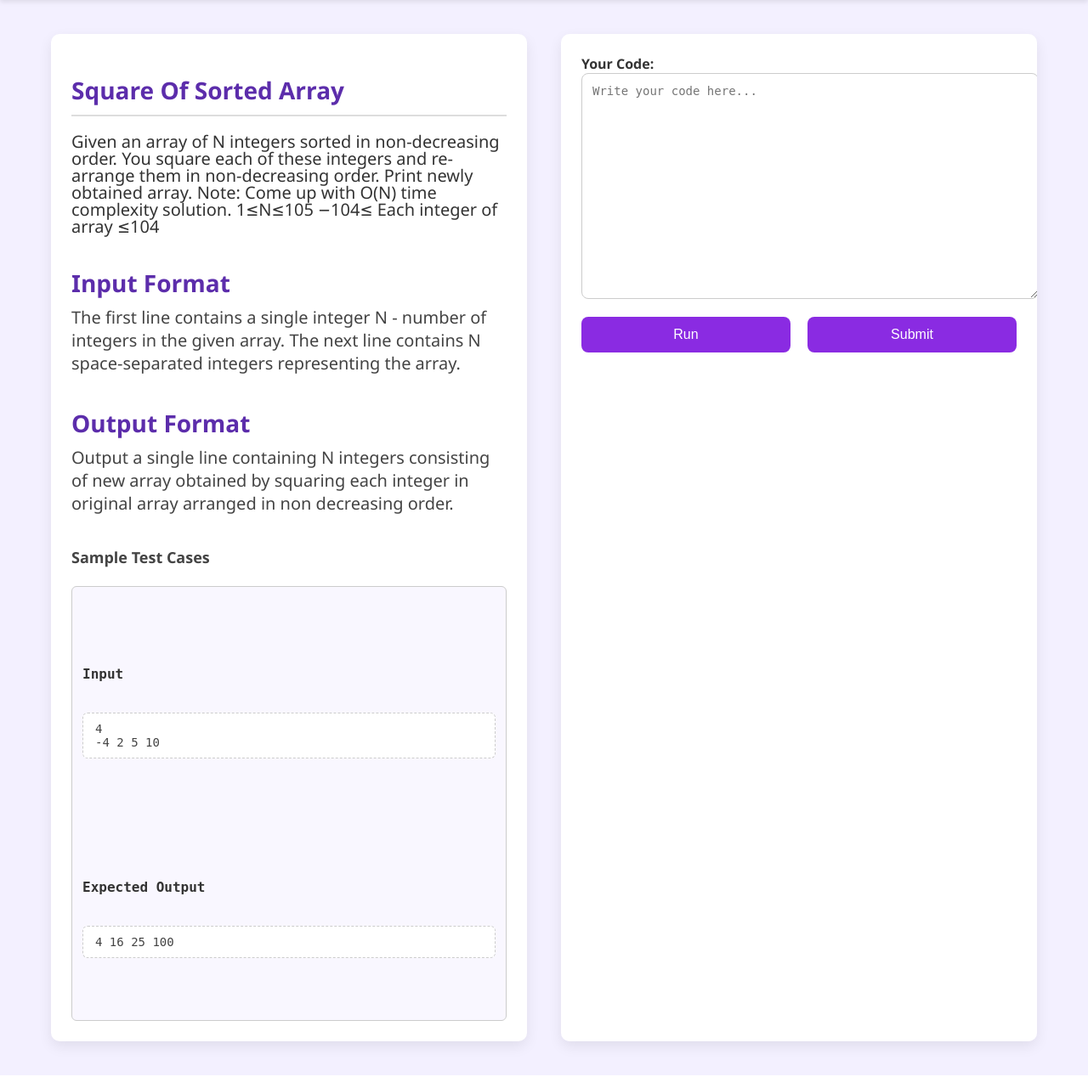
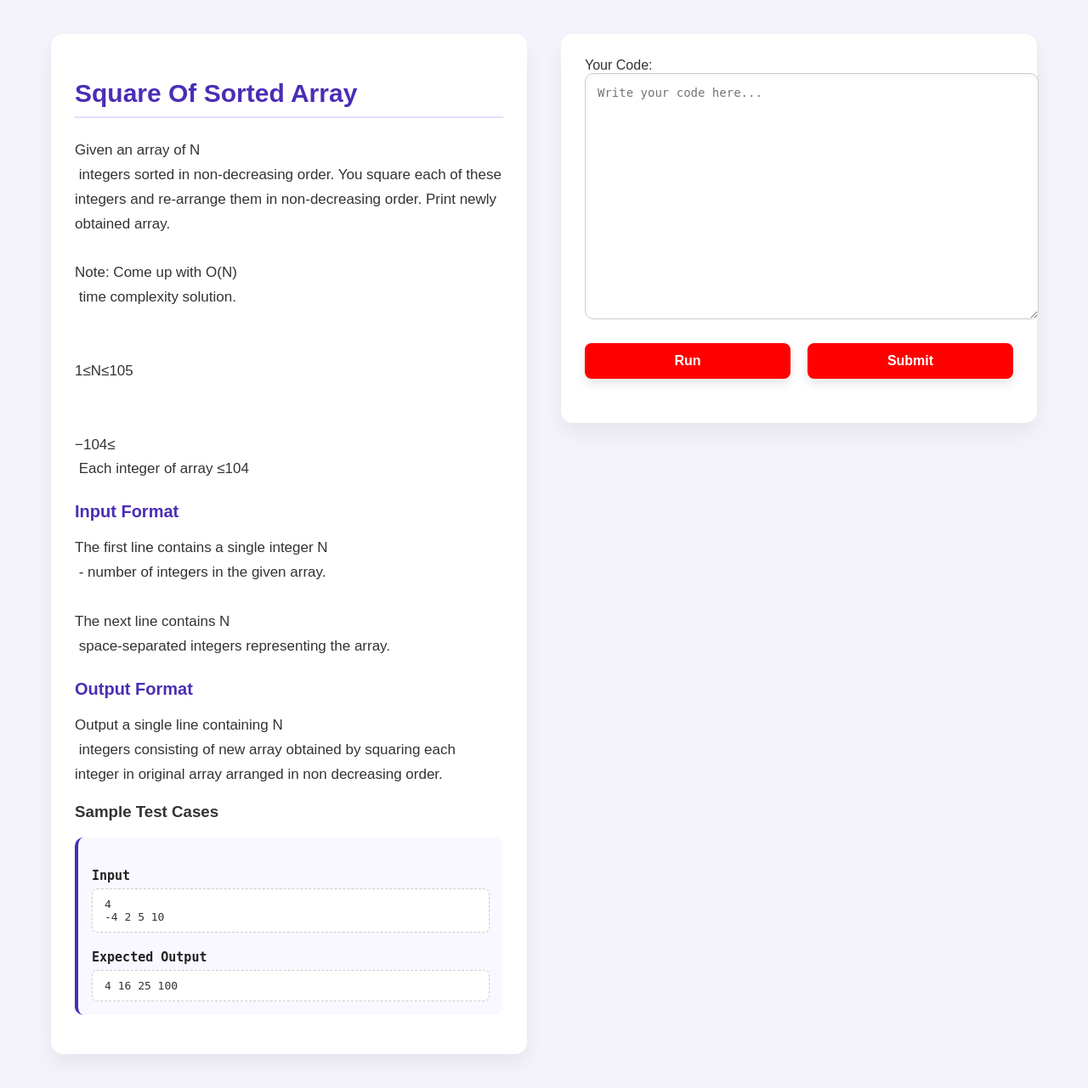
Before and after one commit to premaaryagithub/OJ_PROJECT, a Django app: page /problems/1/ in a window 1280 px wide. Shown: the part 82-1363 px from the top of the page at 85% size. Run offline with Django 5.2, Linux system fonts and the light colour scheme; a user stored in the database is signed in; data comes from the database, SQL or seed files in the repository; both versions use the stored data as it was after the commit.

```diff
--- a/oj_project/authentication/models.py
+++ b/oj_project/authentication/models.py
@@ -22,6 +22,8 @@ class TestCase(models.Model):
     problem = models.ForeignKey(Problem, on_delete=models.CASCADE, related_name='testcases')
     input_data = models.TextField()
     expected_output = models.TextField()
+    def __str__(self):
+        return f"{self.problem.title}"
 
 class Submission(models.Model):
     user = models.ForeignKey(User, on_delete=models.CASCADE)
--- a/oj_project/authentication/templates/problem_page.html
+++ b/oj_project/authentication/templates/problem_page.html
@@ -2,84 +2,65 @@
 {% block content %}
 <style>
   .problem-page {
-    display: grid;
-    grid-template-columns: 1fr 1fr;
-    min-height: 100vh;
+  display: flex;
+  justify-content: space-between;
+  align-items: flex-start;
   padding: 40px 60px;
   gap: 40px;
-    font-family: 'Segoe UI', Tahoma, sans-serif;
+  font-family: 'Poppins', sans-serif;
+  background-color: #f4f2fa;
 }
 
+/* Panel Layout */
 .left-panel, .right-panel {
-    background-color: white;
-    padding: 24px;
-    border-radius: 10px;
-    box-shadow: 0 6px 16px rgba(0,0,0,0.08);
-    overflow-y: auto;
+  background-color: #ffffff;
+  padding: 28px;
+  border-radius: 14px;
+  box-shadow: 0 12px 24px rgba(0,0,0,0.06);
+  flex: 1;
 }
 
+/* Headings */
 .left-panel h2 {
-    font-size: 28px;
-    color: #5c2dab;
-    border-bottom: 2px solid #ddd;
+  font-size: 30px;
+  font-weight: 700;
+  color: #4a2db6;
+  border-bottom: 2px solid #e3dffc;
   padding-bottom: 10px;
-    margin-bottom: 20px;
+  margin-bottom: 24px;
 }
 
-  .left-panel p {
-    font-size: 16px;
+/* Problem Text */
+.problem-description,
+.format-section p {
+  font-size: 17px;
+  line-height: 1.7;
   color: #333;
-    margin-bottom: 12px;
+  white-space: pre-wrap;
 }
 
-  .testcase-block {
-  margin-top: 20px;
-  display: flex;
-  flex-direction: column;
-  gap: 12px;
+/* Format Headings */
+.format-section h4 {
+  font-size: 20px;
+  color: #4a2db6;
+  margin-top: 24px;
+  margin-bottom: 8px;
 }
 
-.testcase-block h3 {
-  font-size: 18px;
-  color: #444;
-  margin-bottom: 10px;
-}
-
-/* Individual test case styling */
+/* Test Cases */
 .testcase {
+  border-left: 4px solid #4a2db6;
   background-color: #f9f7ff;
-  border: 1px solid #ccc;
-  padding: 12px;
-  border-radius: 6px;
+  padding: 16px;
+  border-radius: 10px;
+  margin-bottom: 18px;
   font-family: monospace;
-  white-space: pre-wrap;
-  width: 100%;
-  box-sizing: border-box;
-  transition: max-height 0.3s ease;
-}
-
-/* Adjust height if only one test case is present */
-.testcase-block:has(.testcase:nth-child(2)) .testcase {
-  max-height: 100%;
-}
-
-.testcase-block:has(.testcase:nth-child(1):nth-last-child(1)) .testcase {
-  max-height: 160px;
-}
-
-  .testcase pre {
-  white-space: pre-wrap;
-  font-family: monospace;
-}
-.testcase-section {
-  margin-bottom: 16px;
 }
 
 .testcase-section h4 {
+  font-size: 15px;
+  color: #222;
   margin-bottom: 6px;
-  font-size: 16px;
-  color: #333;
-  font-weight: 600;
 }
 
 .testcase-content {
@@ -88,90 +69,72 @@
   padding: 10px 14px;
   border-radius: 6px;
   white-space: pre-wrap;
-  font-family: monospace;
-  font-size: 14px;
-  color: #444;
 }
 
-
-
-  .right-panel label {
-    font-weight: bold;
-  }
-
+/* Code Textarea */
 textarea {
   width: 100%;
-    height: 240px;
+  height: 260px;
   font-family: monospace;
   font-size: 14px;
   border: 1px solid #ccc;
-    border-radius: 8px;
-    padding: 12px;
+  border-radius: 10px;
+  padding: 14px;
+  box-shadow: inset 0 2px 6px rgba(0,0,0,0.05);
+  margin-bottom: 24px;
   resize: vertical;
 }
 
+/* Buttons */
 .button-bar {
   display: flex;
   gap: 20px;
-    margin-top: 16px;
+  margin-bottom: 24px;
 }
 
 .button-bar button {
   flex: 1;
-    padding: 12px;
+  padding: 12px 18px;
   font-size: 16px;
-    background-color: blueviolet;
+  font-weight: 600;
+  background-color:red;
   color: white;
   border: none;
   border-radius: 8px;
   cursor: pointer;
-    transition: background-color 0.3s ease;
+  box-shadow: 0 6px 12px rgba(0,0,0,0.1);
+  transition: transform 0.2s, box-shadow 0.3s;
 }
 
 .button-bar button:hover {
-    background-color: indigo;
+  transform: translateY(-2px);
+  box-shadow: 0 10px 18px rgba(0,0,0,0.15);
+  background-color: green;
 }
 
-  /* .verdict-box {
-    margin-top: 24px;
-    padding: 12px;
-    border-radius: 6px;
+/* Verdict Box */
+.verdict-box {
+  padding: 16px;
+  border-radius: 8px;
   font-weight: bold;
   font-size: 16px;
-    background-color: #f6f6f6;
-    text-align: center;
+  background-color: #eae6ff;
   color: {% if verdict == 'Accepted' %}green{% else %}crimson{% endif %};
   border: 1px solid {% if verdict == 'Accepted' %}green{% else %}crimson{% endif %};
-  } */
-  /* Problem description paragraph */
-.left-panel .problem-description {
-  font-size: 20px;
-  color: #333;
-  line-height: 1.0;
-  margin-bottom: 10px;
+  box-shadow: 0 4px 10px rgba(0,0,0,0.05);
+  animation: fadeIn 0.5s ease-in-out;
 }
 
-/* Input & Output Format styling */
-.format-section {
-  margin-bottom: 10px;
-}
-
-.format-section h4 {
-  font-size: 28px;
-  margin-bottom: 8px;
-  color: #5c2dab;
-}
-
-.format-section p {
-  font-size: 20px;
-  color: #444;
-  margin: 0;
+/* Verdict Animation */
+@keyframes fadeIn {
+  from { opacity: 0; transform: translateY(10px); }
+  to { opacity: 1; transform: translateY(0); }
 }
 
 </style>
 
 <div class="problem-page">
-  <!-- Left: Problem Statement & Test Cases -->
+  <!-- Left Panel: Problem Description & Test Cases -->
   <div class="left-panel">
     <h2>{{ problem.title }}</h2>
     <p class="problem-description">{{ problem.description }}</p>
@@ -186,30 +149,26 @@
       <p>{{ problem.output_format }}</p>
     </div>
 
-
     <div class="testcase-block">
       <h3>Sample Test Cases</h3>
-      {% for tc in testcases %}
+      {% for tc in testcases|slice:":2" %}
         <div class="testcase">
           <div class="testcase-section">
             <h4>Input</h4>
             <div class="testcase-content">{{ tc.input_data }}</div>
           </div>
-
           <div class="testcase-section">
             <h4>Expected Output</h4>
             <div class="testcase-content">{{ tc.expected_output }}</div>
           </div>
         </div>
-
-
       {% empty %}
         <p><em>No test cases available for this problem yet.</em></p>
       {% endfor %}
     </div>
   </div>
 
-  <!-- Right: Code Input & Verdict -->
+  <!-- Right Panel: Code Input & Verdict -->
   <div class="right-panel">
     <form method="POST">
       {% csrf_token %}
--- a/oj_project/authentication/templates/submissions.html
+++ b/oj_project/authentication/templates/submissions.html
@@ -77,7 +77,7 @@
     {% for sub in submissions %}
       <tr>
         <td>{{ sub.user.username }}</td>
-        <td><a href="{% url 'problem_detail' sub.problem.id %}">{{ sub.problem.title }}</a></td>
+        <td><a href="">{{ sub.problem.title }}</a></td>
         <td>{{ sub.verdict }}</td>
         <td>{{ sub.submitted_at|naturaltime }}</td>
       </tr>
```
Also changed, not shown: oj_project/db.sqlite3. Lines whose indentation alone changed are shown as unchanged.
